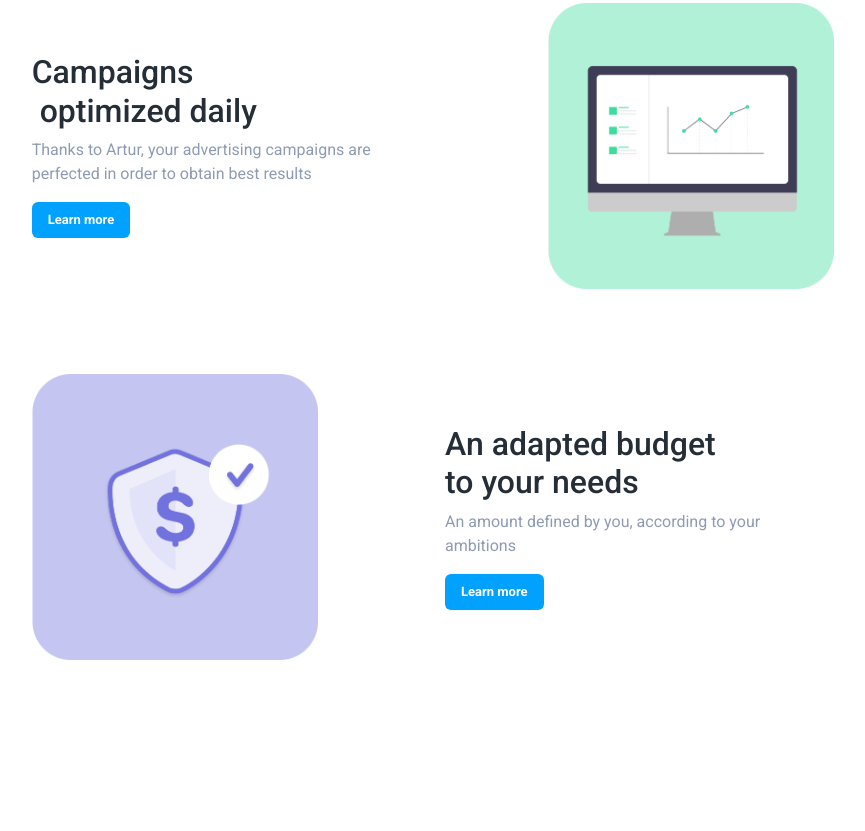
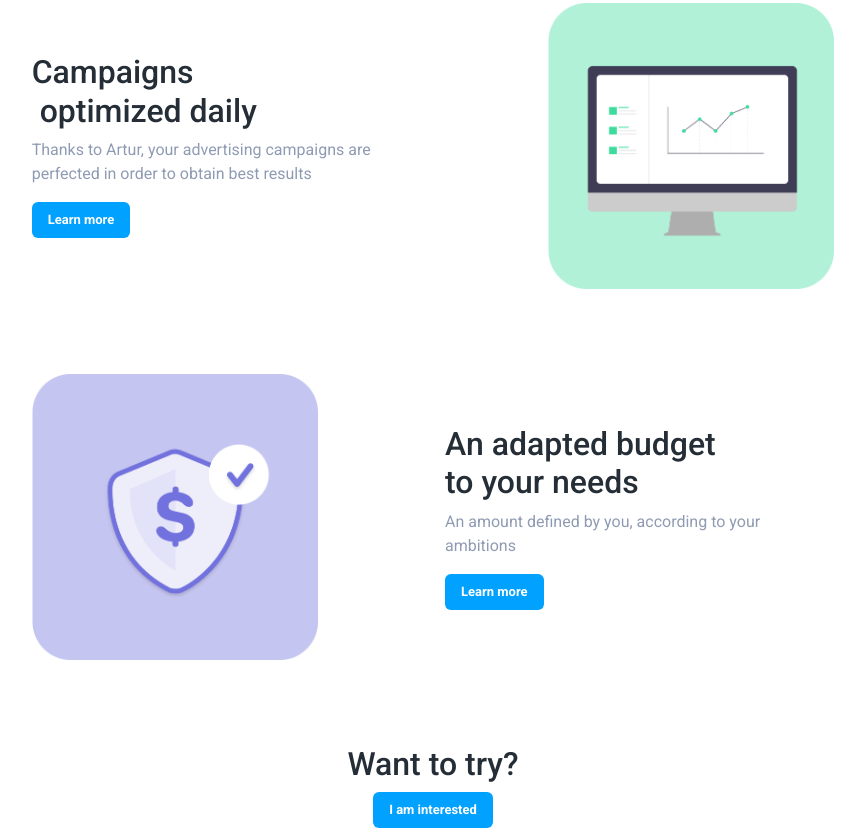
Before and after one commit to andriikukura/paydotest, a website built with webpack: page src/index.html in a window 1280 px wide. Shown: the part 1934-2765 px from the top of the page, without its empty margins (207-1072 px from the left). Before the commit the page ends 2679 px from the top, so only its background shows below. Built offline with nearby package versions, Linux system fonts and the light colour scheme.

Commit message:
Created HTML Footer

```diff
--- a/src/index.html
+++ b/src/index.html
@@ -124,5 +124,16 @@
             </div>
         </div>
     </section>
+    <!-- Footer section -->
+    <footer>
+        <div class="container">
+            <div class="row justify-content-center">
+                <div class="col-sm-12 col-md-4 text-center">
+                    <h2 class="footer__title">Want to try?</h2>
+                    <a href="#" class="button button--white">I am interested</a>
+                </div>
+            </div>
+        </div>
+    </footer>
 </body>
 </html>
```
